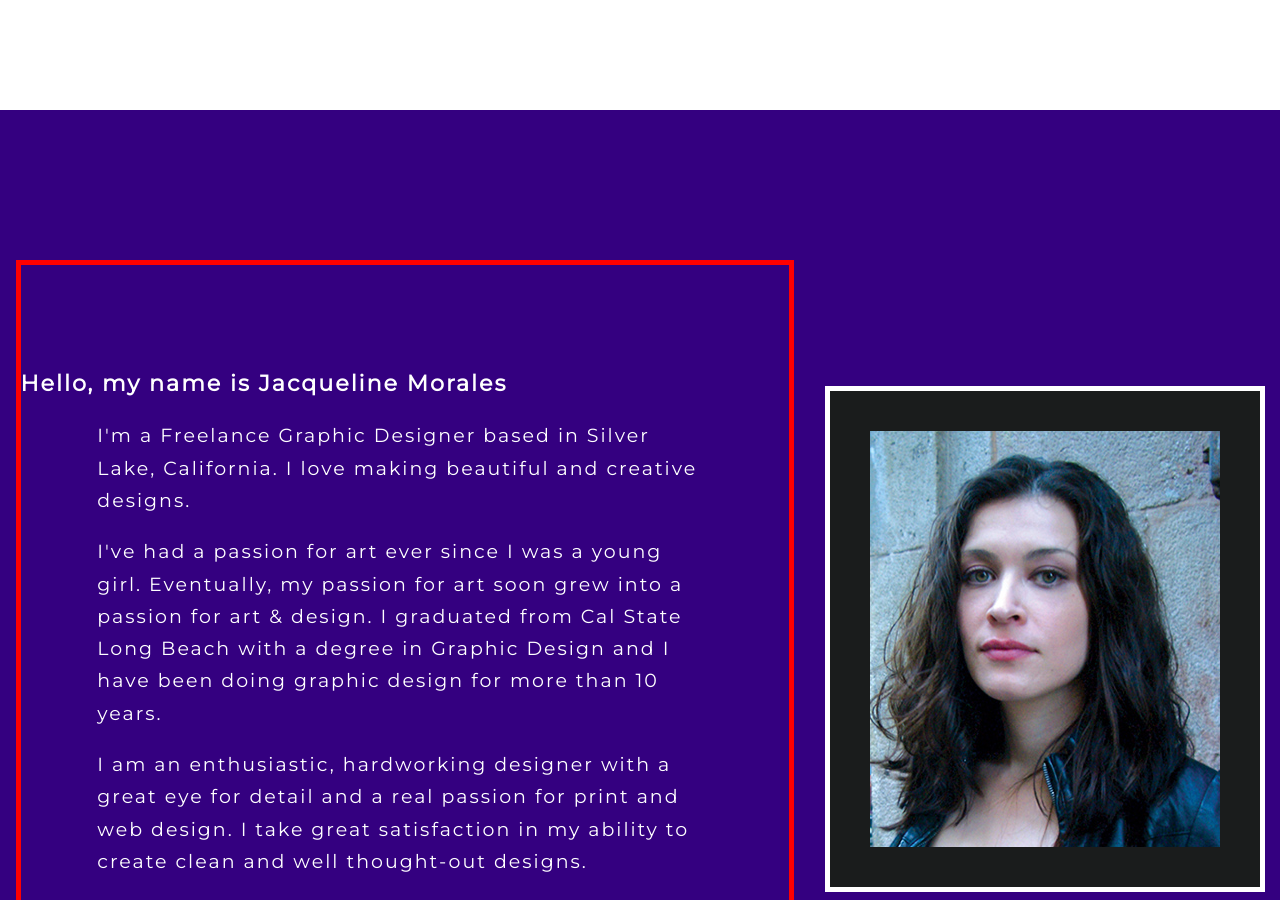
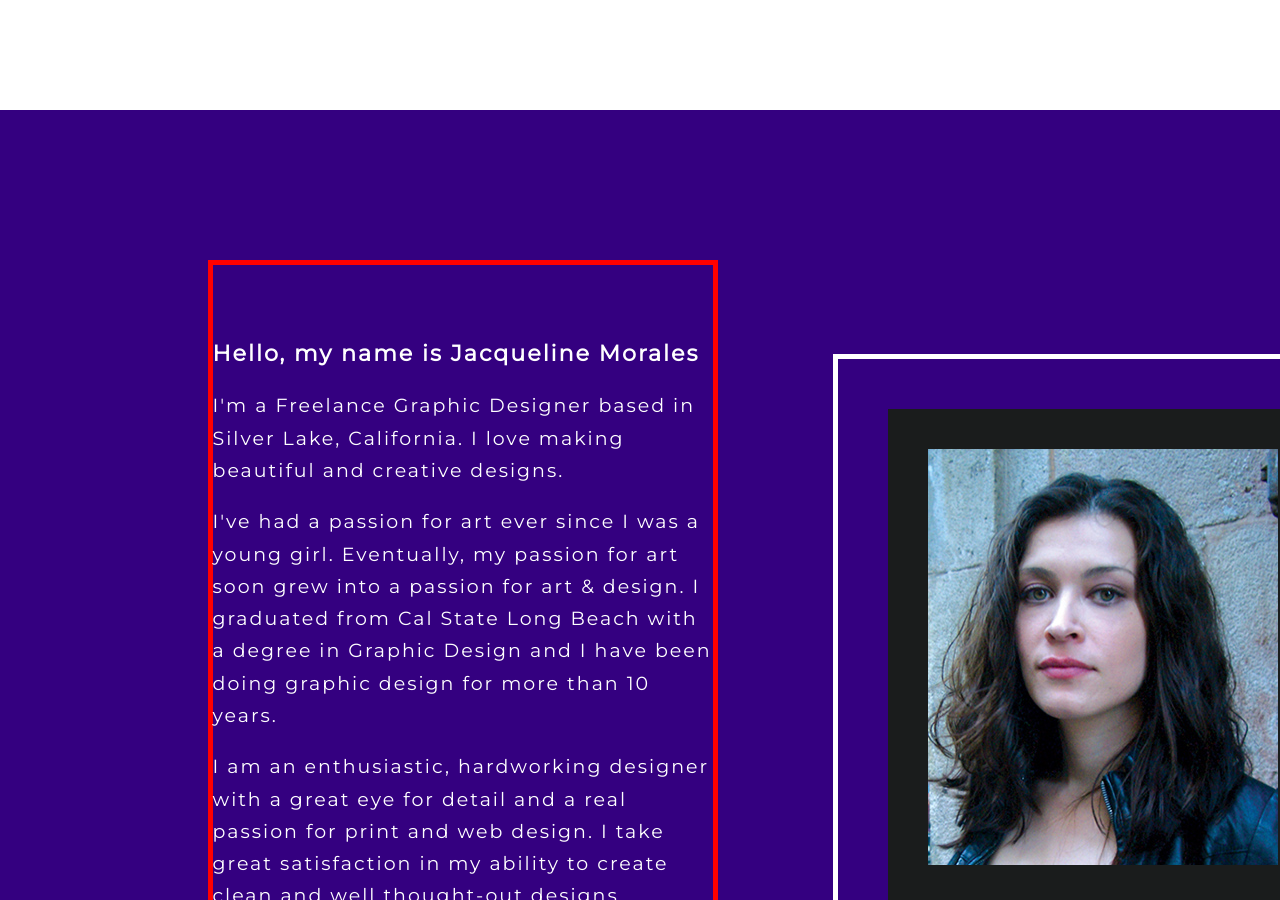
Before and after one commit to zeny11-11/jmorales, a Jekyll site: the page built from index.html, in a window 1280 px wide and 900 px high, scrolled down 4165 px. Built offline with Jekyll 4.4.1, drawn with Linux system fonts in a browser that asks for light colours; nearby versions of some CDN libraries; some web fonts are replaced; Markdown is read by kramdown in place of the engine named in the settings; grey boxes are pictures that could not be loaded.

Commit message:
Update stylesheet.css

```diff
--- a/css/stylesheet.css
+++ b/css/stylesheet.css
@@ -483,8 +483,7 @@
         clear:both;
 	margin:0 auto;
 	text-align:center;
-	padding-top:150px;
-	padding-bottom:80px;
+	padding:150px;
         display: flex;
        align-items: center;
        justify-content: center;
@@ -494,7 +493,7 @@
 
 .about_div1 {
 	 margin:0 auto;
-	 padding-top:80px;
+	 padding-top:50px;
 	 text-align:center;
 	border:red solid thick;
 	 max-width:60%;
@@ -522,7 +521,7 @@
         -ms-hyphens: none;
         -webkit-hyphens: none;
          hyphens: none;
-	 max-width:80%
+	 max-width:500px;
 }
 
 .about_div2 {
@@ -532,7 +531,12 @@
      align-items: center;
      justify-content: center;
      border:thick solid white;
+     padding:50px;
 
+}
+
+.image_wrapper {
+	border:yellow solid thick;
 }
 
 .me {
```
